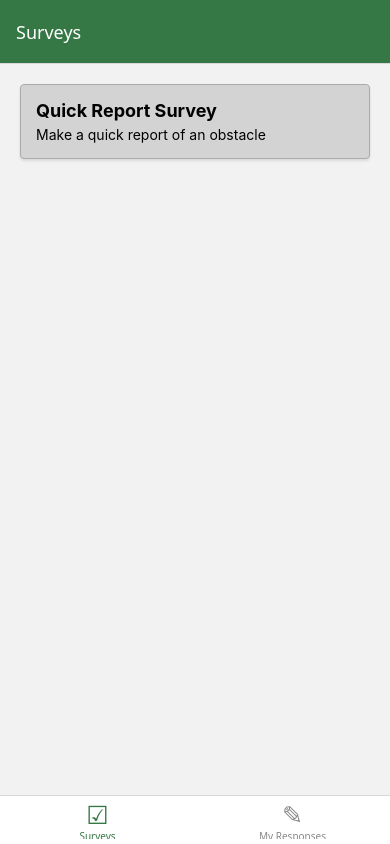
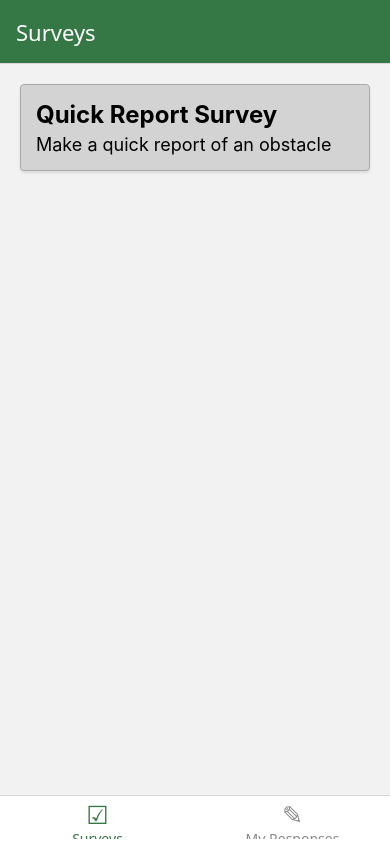
Before and after one commit to bridgestoprosperity/fika-collect, a React Native app: screen / in a window 390 px wide. Built offline with nearby package versions, Linux system fonts and the light colour scheme.

Commit message:
Configure iOS camera permissions

```diff
--- a/src/App.tsx
+++ b/src/App.tsx
@@ -27,6 +27,7 @@ const HomeStack = createBottomTabNavigator({
     },
     headerTitleStyle: {
       color: 'white',
+      fontSize: 22,
     },
     headerTintColor: 'white',
     tabBarIcon: ({size, color}) => {
@@ -37,6 +38,9 @@ const HomeStack = createBottomTabNavigator({
         iconName = '✎';
       }
       return <Text style={{fontSize: size, color}}>{iconName}</Text>;
+    },
+    tabBarLabelStyle: {
+      fontSize: 14, // Increase the font size of the tab label
     },
     tabBarActiveTintColor: '#367845',
     tabBarInactiveTintColor: '#888',
--- a/src/components/SurveyScreen.tsx
+++ b/src/components/SurveyScreen.tsx
@@ -131,7 +131,11 @@ function PhotosQuestion({response}: SurveyQuestionProps) {
   return (
     <View style={styles.surveyQuestion}>
       <Text style={styles.surveyQuestionText}>{question.question}</Text>
-      <Camera style={StyleSheet.absoluteFill} device={device} isActive={true} />
+      <Camera
+        style={[StyleSheet.absoluteFill, styles.camera]}
+        device={device}
+        isActive={true}
+      />
     </View>
   );
 }
@@ -368,4 +372,7 @@ const styles = StyleSheet.create({
     color: '#666',
     fontStyle: 'italic',
   },
+  camera: {
+    height: 400,
+  },
 });
--- a/src/components/SurveysScreen.tsx
+++ b/src/components/SurveysScreen.tsx
@@ -25,7 +25,7 @@ function SurveyButton({survey}: {survey: SurveySchema}) {
         pressed ? styles.surveyButtonPressed : {},
       ]}>
       <Text style={styles.surveyTitle}>{survey.title}</Text>
-      <Text>{survey.description}</Text>
+      <Text style={styles.surveyDescription}>{survey.description}</Text>
     </Pressable>
   );
 }
@@ -76,10 +76,12 @@ const styles = StyleSheet.create({
   surveyButtonPressed: {
     backgroundColor: 'darkgray',
   },
-  surveyDescription: {},
   surveyTitle: {
-    fontSize: 18,
+    fontSize: 24,
     fontWeight: 'bold',
     marginBottom: 5,
   },
+  surveyDescription: {
+    fontSize: 18,
+  },
 });
```
Also changed, not shown: 2 other files (tests, documents, lock files or other folders).
